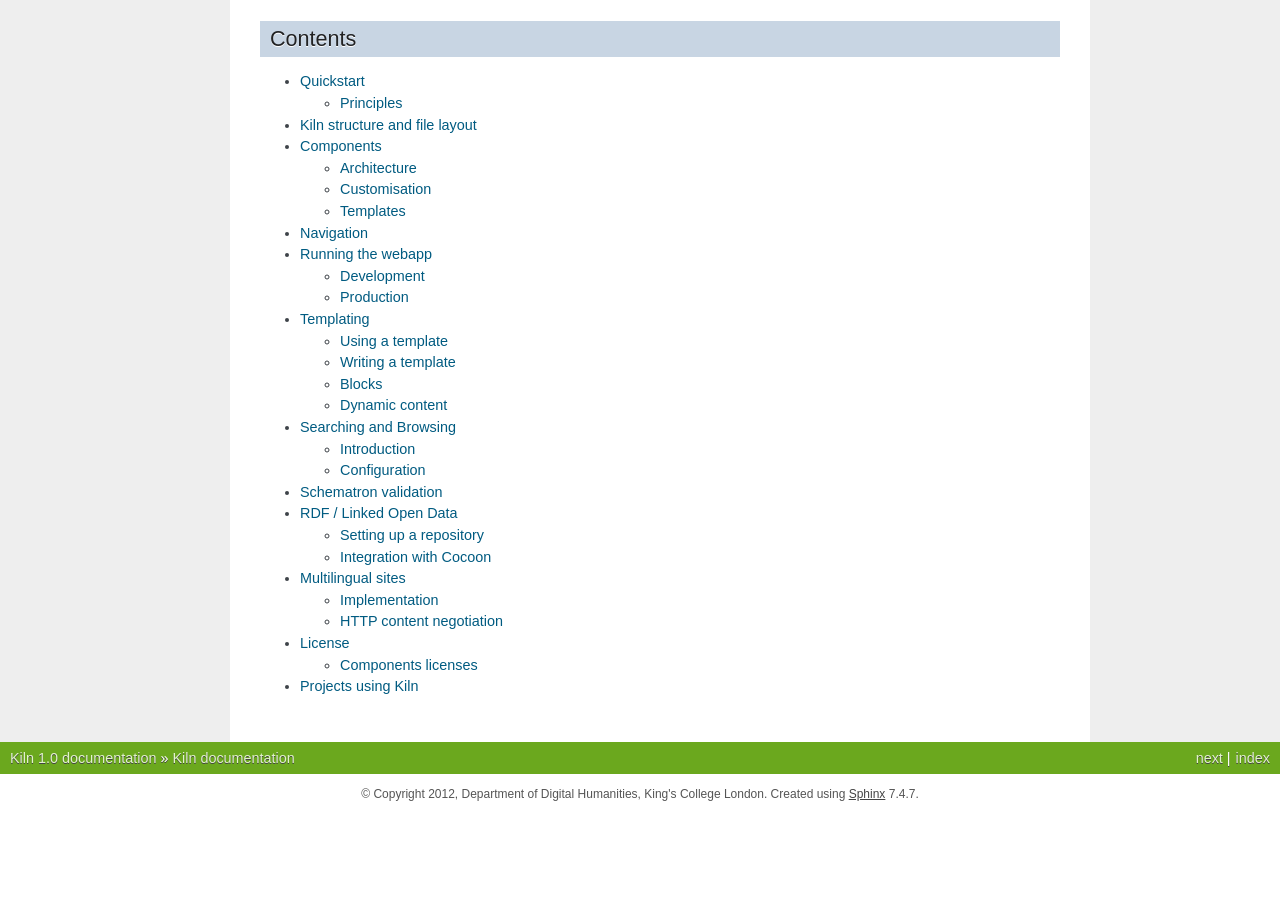
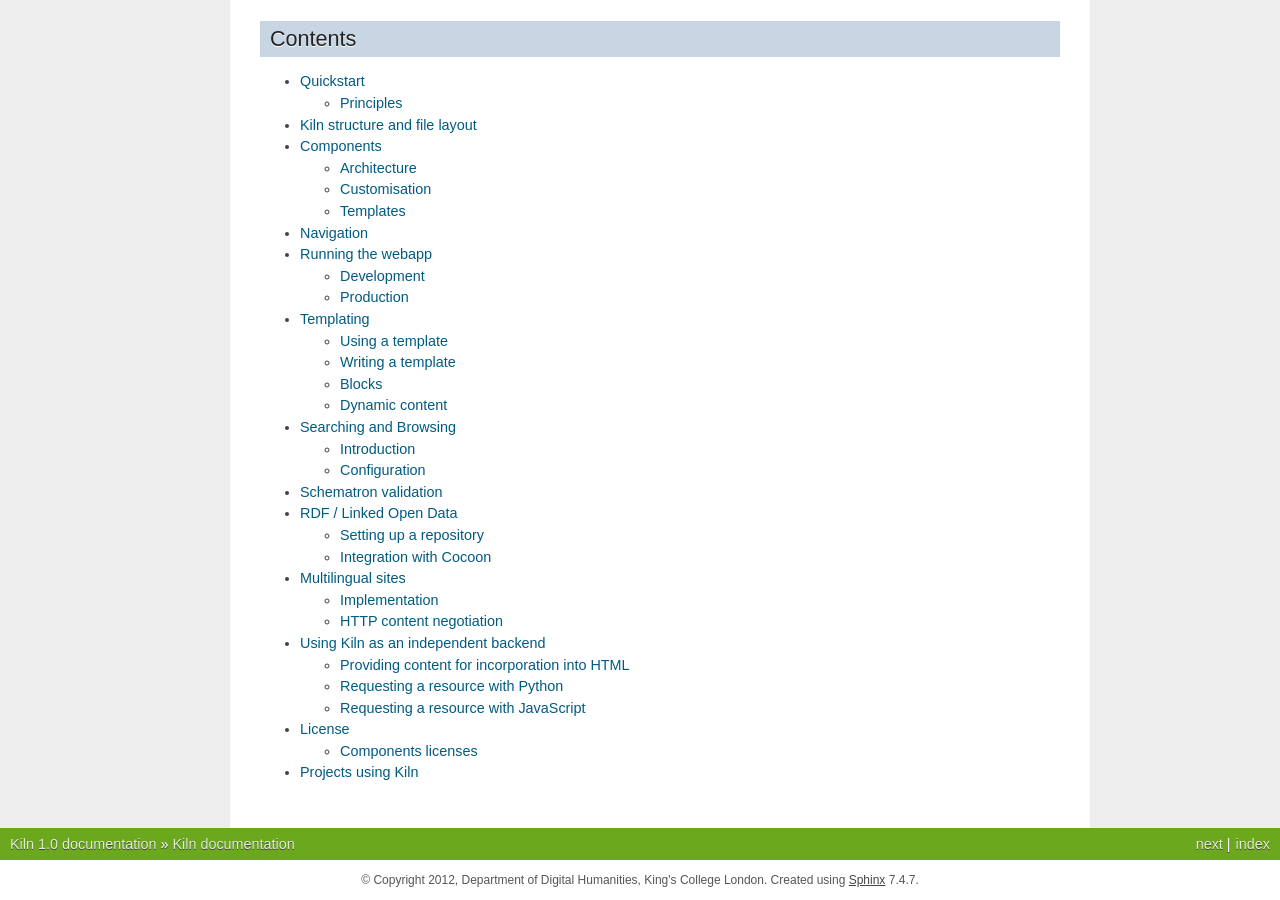
Before and after one commit to kcl-ddh/kiln, a Sphinx documentation site: the page built from docs/source/index.rst, in a window 1280 px wide and 900 px high, scrolled down 633 px. Built offline with Sphinx 7.4.7, drawn with Linux system fonts in a browser that asks for light colours; before the commit the page ends 1447 px from its top, so only the background shows below that; some of the changed lines change nothing that is shown.

Commit message:
Added docs and sample pipeline and template for using Kiln as a backend source of content. Closes WS-14, WS-15, WS-17 and WS-18.

```diff
--- /dev/null
+++ b/docs/source/backend.rst
@@ -0,0 +1,55 @@
+.. _backend:
+
+Using Kiln as an independent backend
+====================================
+
+While Kiln provides facilities for creating and serving resources to
+user clients, it can equally well be used solely as a backend to
+another system or systems operating as the frontend. There is nothing
+special or different about such operation, and the same principles and
+approaches apply. Rather than a user client, such as a browser, making
+a request to a URL and getting a resource, the frontend system makes
+the request, perhaps using AJAX, and then operates on the resource.
+
+
+Providing content for incorporation into HTML
+---------------------------------------------
+
+A common use case is to have Kiln provide content that the frontend
+then incorporates into its own templating system for display as
+HTML. Kiln provides an example template and pipeline showing how this
+might be achieved. The template transforms TEI into HTML, and provides
+that, plus any metadata, CSS, and JavaScript that might be required
+for correct display. All of these are made available in individual
+elements within the XML document that Kiln returns.
+
+This allows the frontend system to collate the various pieces as it
+wishes without having to perform any complicated transformations.
+
+
+Requesting a resource with Python
+---------------------------------
+
+Sample code for requesting a resource from Kiln using Python::
+
+  import requests
+
+  r = requests.get(kiln_resource_url)
+  xml = r.text
+  # Process XML.
+  ...
+
+Requesting a resource with JavaScript
+-------------------------------------
+
+Sample code for requesting a resource from Kiln using JavaScript (with
+jQuery)::
+
+  function xml_content_handler (xml) {
+    // Process XML.
+  }
+
+  $.get({
+    url: kiln_resource_url,
+    dataType: 'xml'
+  }).done(xml_content_handler);
--- a/docs/source/index.rst
+++ b/docs/source/index.rst
@@ -57,6 +57,7 @@
     schematron
     rdf
     multilingual
+    backend
     license
     projects
 
```
Also changed, not shown: 3 other files.
